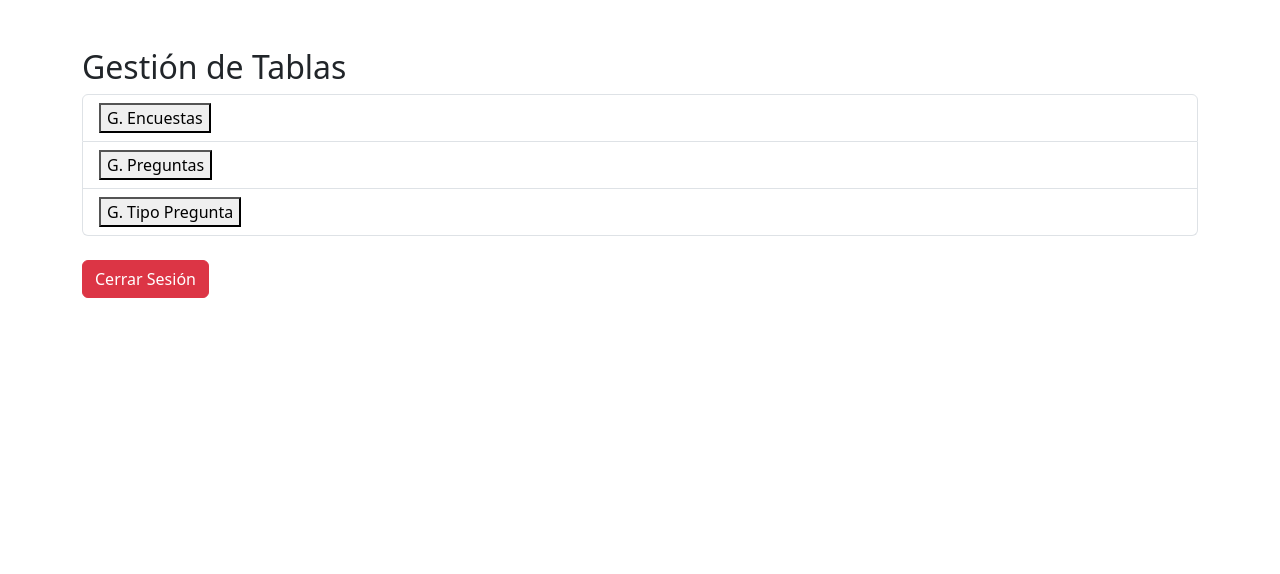
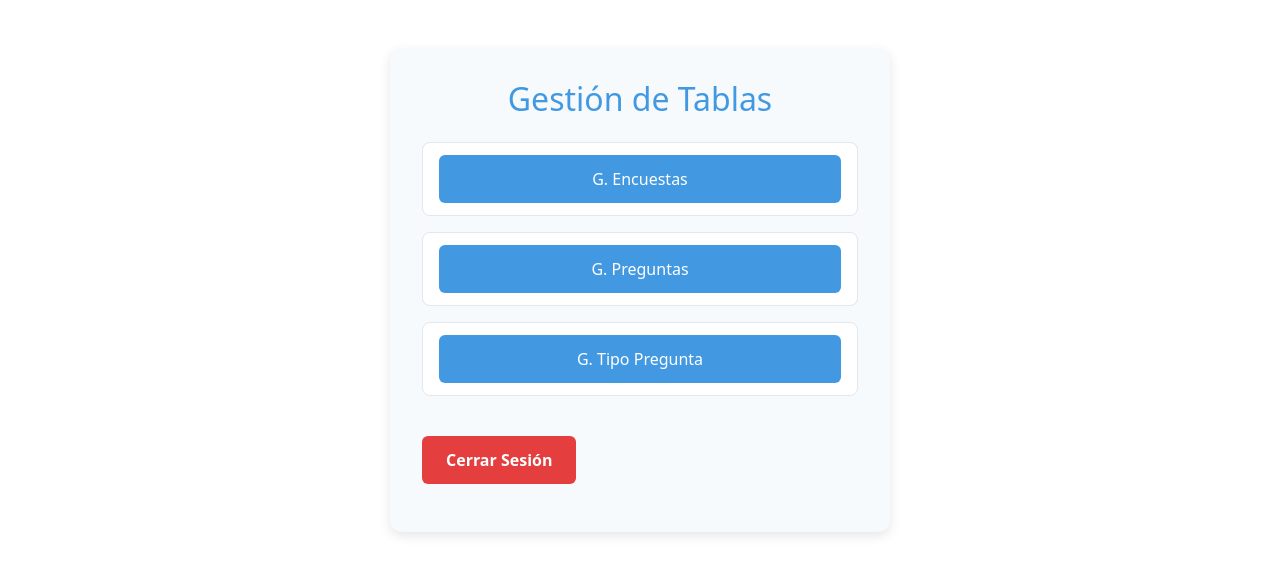
Before and after one commit to taylorlink007/seminarioA1, an Angular app: page /home in a window 1280 px wide. Shown: the top 574 px of the page. Built offline with nearby package versions, Linux system fonts and the light colour scheme.

Commit message:
home actualizado

```diff
--- a/package.json
+++ b/package.json
@@ -20,6 +20,7 @@
     "@angular/router": "^18.2.0",
     "@popperjs/core": "^2.11.8",
     "bootstrap": "^5.3.3",
+    "gestion-app": "file:",
     "json-server": "^1.0.0-beta.3",
     "rxjs": "~7.8.0",
     "tslib": "^2.3.0",
--- a/src/app/pages/home/home.component.sass
+++ b/src/app/pages/home/home.component.sass
@@ -0,0 +1,80 @@
+// Paleta de colores
+$primary-color: #4299e1
+$primary-hover: #3182ce
+$danger-color: #e53e3e
+$danger-hover: #c53030
+$background-color: #f7fafc
+$item-background: #ffffff
+$border-color: #e2e8f0
+$text-color: #2d3748
+
+// Estilos generales
+.container
+  max-width: 500px
+  margin: 3rem auto
+  padding: 2rem
+  background: $background-color
+  border-radius: 12px
+  box-shadow: 0 4px 12px rgba(0, 0, 0, 0.1)
+
+h2
+  color: $primary-color
+  text-align: center
+  font-size: 2rem
+  margin-bottom: 1.5rem
+
+// Estilos de la lista
+.list-group
+  padding: 0
+  list-style: none
+
+  .list-group-item
+    background: $item-background
+    border: 1px solid $border-color
+    margin-bottom: 1rem
+    border-radius: 8px
+    padding: 0.75rem 1rem
+    transition: transform 0.2s, box-shadow 0.2s
+
+    &:hover
+      transform: translateY(-5px)
+      box-shadow: 0 4px 10px rgba(0, 0, 0, 0.1)
+
+    button
+      width: 100%
+      background: $primary-color
+      color: white
+      border: none
+      padding: 0.75rem
+      font-size: 1rem
+      border-radius: 6px
+      cursor: pointer
+      transition: background-color 0.2s, transform 0.1s
+
+      &:hover
+        background: $primary-hover
+
+      &:active
+        transform: scale(0.98)
+
+// Botón de cerrar sesión
+.d-flex
+  display: flex
+  justify-content: center
+
+.btn-danger
+  background: $danger-color
+  color: white
+  padding: 0.75rem 1.5rem
+  border: none
+  border-radius: 6px
+  font-size: 1rem
+  font-weight: 600
+  cursor: pointer
+  transition: background-color 0.2s, transform 0.1s
+
+  &:hover
+    background: $danger-hover
+
+  &:active
+    transform: scale(0.98)
```
Also changed, not shown: 1 other file (tests, documents, lock files or other folders).
